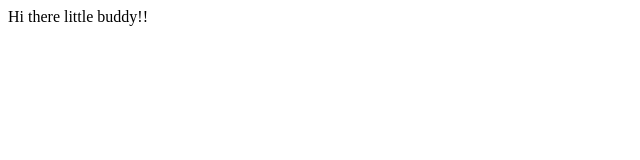
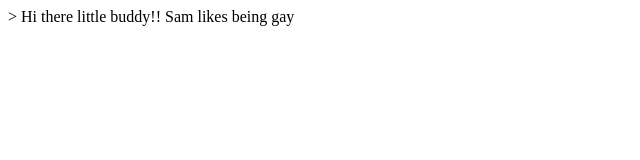
Before and after one commit to nuj216/newGitTest, a plain HTML site: page index.html in a window 1280 px wide. Shown: the whole page, without its empty margins (0-640 px from the left). Drawn offline with Linux system fonts and the light colour scheme.

Commit message:
first commit

```diff
--- a/index.html
+++ b/index.html
@@ -4,10 +4,8 @@
 </title>
 
 
-<body>
+><body>
 Hi there little buddy!!
 </body>
 
-
-
-</html>
+	Sam likes being gay
```
